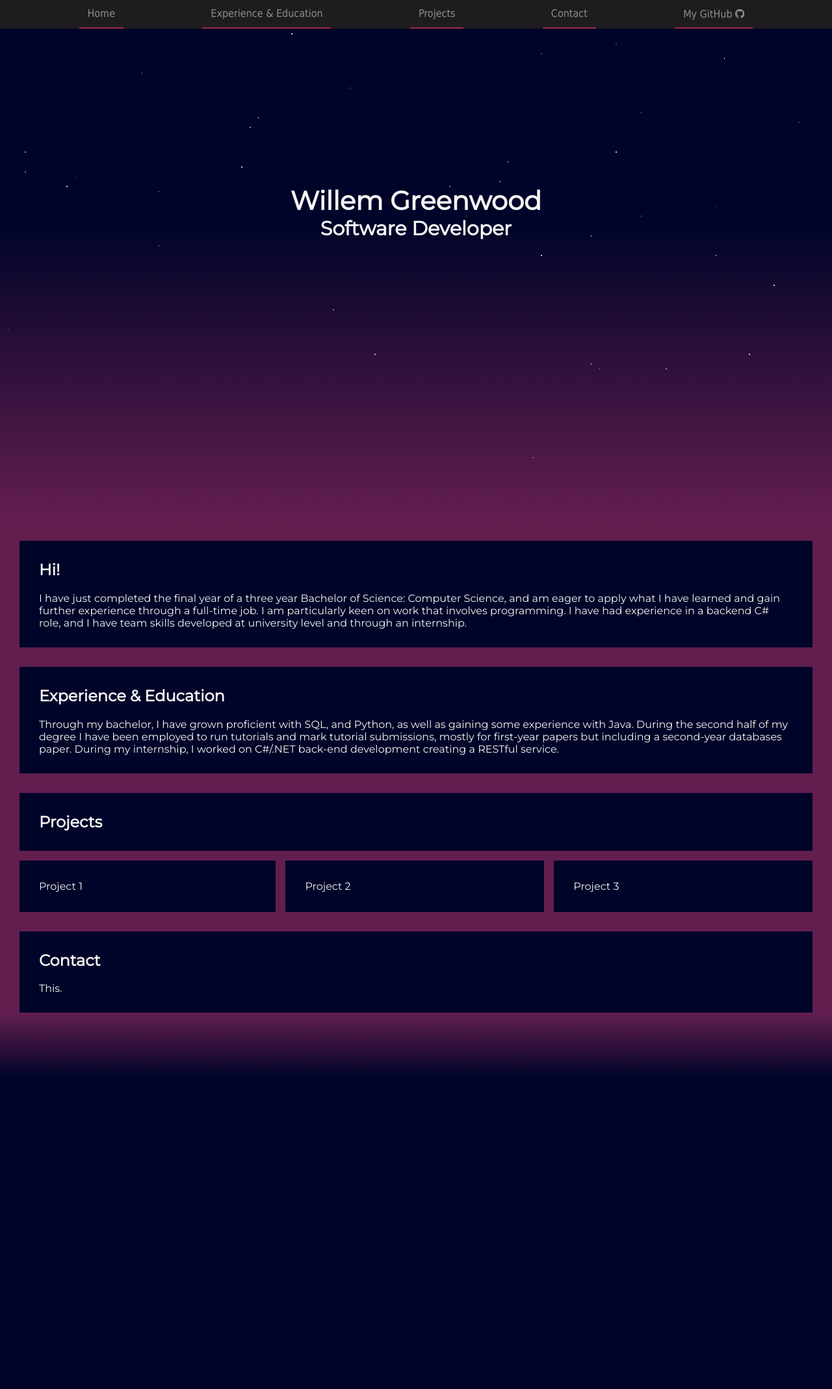
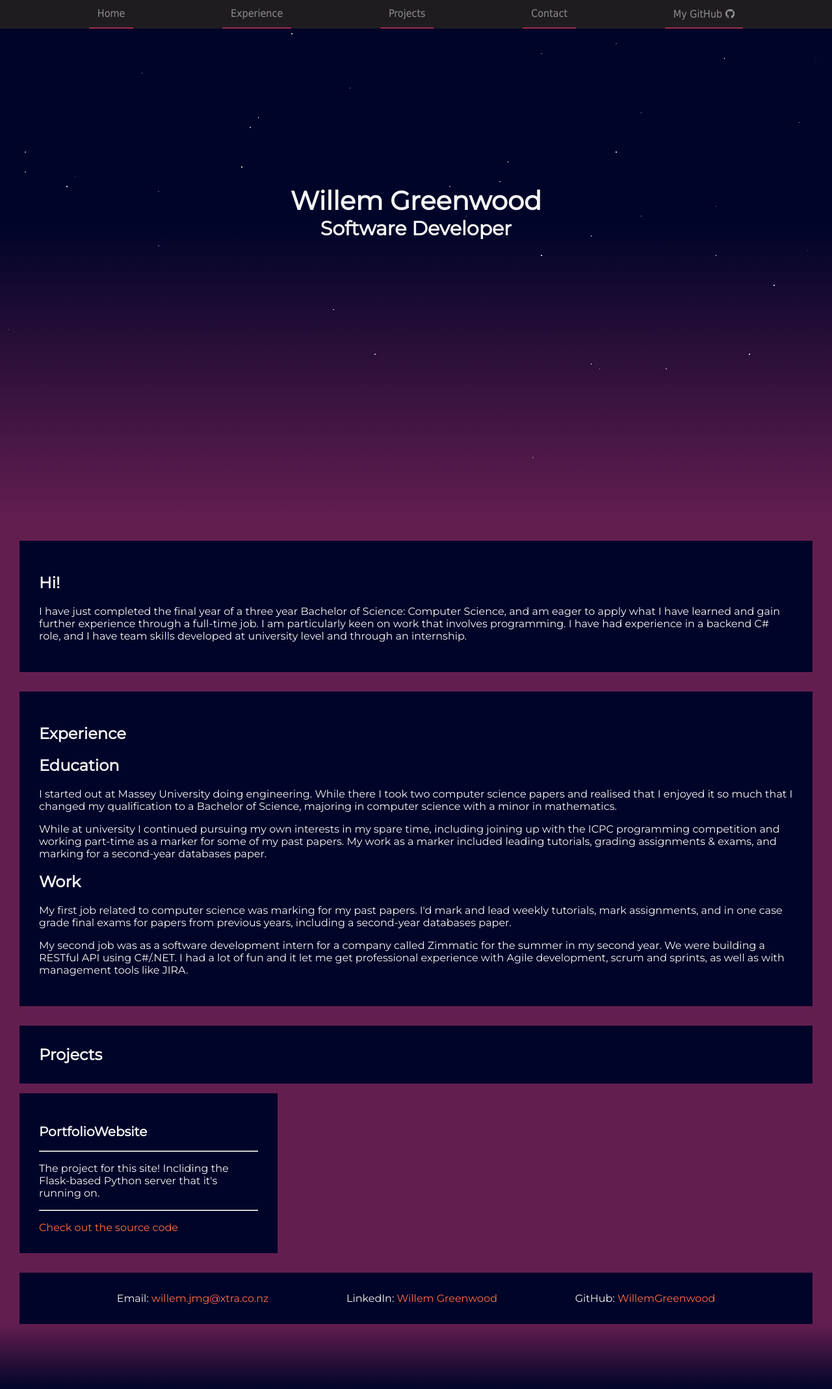
Before and after one commit to WillemGreenwood/PortfolioWebsite, a Flask app: page / in a window 1280 px wide. Shown: the whole page at 65% size. Before the commit the page ends 1646 px from the top, so only its background shows below. Run offline with Flask 2, Linux system fonts and the light colour scheme.

Commit message:
Fleshed out

```diff
--- a/app/static/css/index.css
+++ b/app/static/css/index.css
@@ -1,5 +1,10 @@
 main {
     background-color: #631e50;
+}
+
+hr {
+    border-color: whitesmoke;
+    margin: 1em 0 1em 0;
 }
 
 #page-title-div {
@@ -23,32 +28,32 @@ main {
 }
 
 #introduction-section, #experience-section {
-    background-color: #000428;
-    padding: 10px 30px 12px 30px;
     margin: 30px;
 }
 
-#projects {
+#projects-section {
     display: grid;
-    grid-template: 1fr 1fr 1fr / repeat(auto-fill, auto);
+    grid-template: auto / 1fr 1fr 1fr;
     gap: 15px;
     margin: 30px;
 }
 
-#projects h1 {
-    background-color: #000428;
+#projects-section h1 {
     grid-column: 1 / 4;
-    padding: 30px;
     margin: 0;
 }
 
-.project-section {
+.project-article h2 {
+    font-size: 20px;
+}
+
+.black-box {
     background-color: #000428;
     padding: 30px;
 }
 
 #contact-section {
-    background-color: #000428;
-    padding: 10px 30px 12px 30px;
     margin: 30px 30px 0 30px;
+    display: flex;
+    justify-content: space-evenly;
 }
--- a/app/templates/base.html
+++ b/app/templates/base.html
@@ -9,7 +9,7 @@
         <header id="header">
             <nav id="navbar">
                 <a href="/">Home</a>
-                <a href="/#experience-section">Experience & Education</a>
+                <a href="/#experience-section">Experience</a>
                 <a href="/#projects">Projects</a>
                 <a href="/#contact-section">Contact</a>
                 <a href="https://github.com/WillemGreenwood" target="_blank">
--- a/app/templates/index.html
+++ b/app/templates/index.html
@@ -86,22 +86,43 @@
         <div class="shooting-star" style="top: 15%; left: 34%; animation-duration: 11s; animation-delay: 4s;"></div>
     </div>
 </section>
-<section id="introduction-section">
+<section id="introduction-section" class="black-box">
     <h1>Hi!</h1>
     <p>I have just completed the final year of a three year Bachelor of Science: Computer Science, and am eager to apply what I have learned and gain further experience through a full-time job. I am particularly keen on work that involves programming. I have had experience in a backend C# role, and I have team skills developed at university level and through an internship.</p>
 </section>
-<section id="experience-section">
-    <h1>Experience & Education</h1>
-    <p>Through my bachelor, I have grown proficient with SQL, and Python, as well as gaining some experience with Java. During the second half of my degree I have been employed to run tutorials and mark tutorial submissions, mostly for first-year papers but including a second-year databases paper. During my internship, I worked on C#/.NET back-end development creating a RESTful service.</p>
+<section id="experience-section" class="black-box">
+    <h1>Experience</h1>
+    <!-- <p>Through my bachelor, I have grown proficient with SQL, and Python, as well as gaining some experience with Java. During the second half of my degree I have been employed to run tutorials and mark tutorial submissions, mostly for first-year papers but including a second-year databases paper. During my internship, I worked on C#/.NET back-end development creating a RESTful service.</p> -->
+    <section id="education-experience-section">
+        <h2>Education</h2>
+        <p>I started out at Massey University doing engineering. While there I took two computer science papers and realised that I enjoyed it so much that I changed my qualification to a Bachelor of Science, majoring in computer science with a minor in mathematics.</p>
+        <p>While at university I continued pursuing my own interests in my spare time, including joining up with the ICPC programming competition and working part-time as a marker for some of my past papers. My work as a marker included leading tutorials, grading assignments & exams, and marking for a second-year databases paper.</p>
+    </section>
+    <section id="work-experience-section">
+        <h2>Work</h2>
+        <p>My first job related to computer science was marking for my past papers. I'd mark and lead weekly tutorials, mark assignments, and in one case grade final exams for papers from previous years, including a second-year databases paper.</p>
+        <p>My second job was as a software development intern for a company called Zimmatic for the summer in my second year. We were building a RESTful API using C#/.NET. I had a lot of fun and it let me get professional experience with Agile development, scrum and sprints, as well as with management tools like JIRA.</p>
+    </section>
 </section>
-<article id="projects">
-    <h1>Projects</h1>
-    <section class="project-section">Project 1</section>
-    <section class="project-section">Project 2</section>
-    <section class="project-section">Project 3</section>
-</article>
-<section id="contact-section">
-    <h1>Contact</h1>
-    <p>This.</p>
+<section id="projects-section">
+    <h1 class="black-box">Projects</h1>
+    <article class="project-article black-box">
+        <h2>PortfolioWebsite</h2>
+        <hr>
+        <p>The project for this site! Incliding the Flask-based Python server that it's running on.</p>
+        <hr>
+        <a href="https://github.com/WillemGreenwood/PortfolioWebsite" target="_blank">Check out the source code</a>
+    </article>
+</section>
+<section id="contact-section" class="black-box">
+    <div>
+        Email: <a href="mailto:willem.jmg@xtra.co.nz">willem.jmg@xtra.co.nz</a>
+    </div>
+    <div>
+        LinkedIn: <a href="https://www.linkedin.com/in/willem-greenwood-05b385195/" target="_blank">Willem Greenwood</a>
+    </div>
+    <div>
+        GitHub: <a href="https://github.com/WillemGreenwood" target="_blank">WillemGreenwood</a>
+    </div>
 </section>
 {% endblock %}
```
